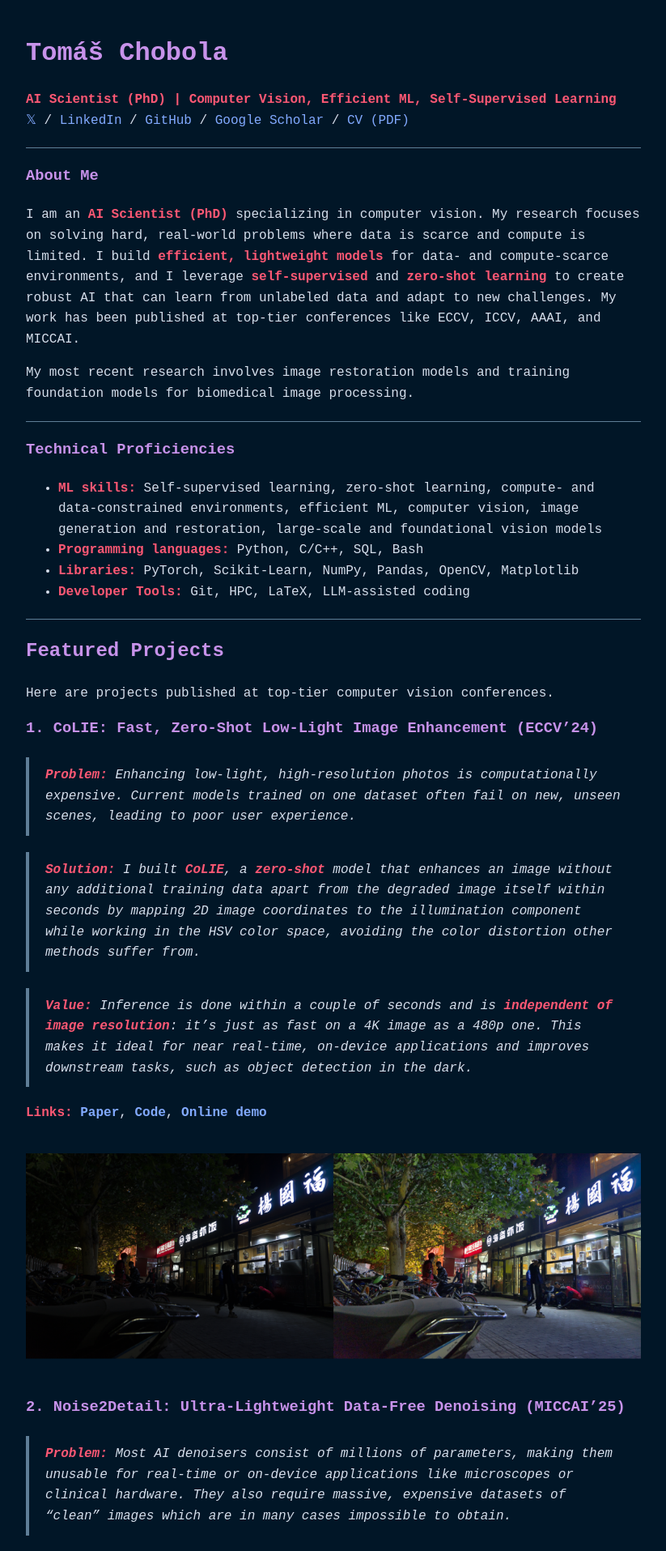
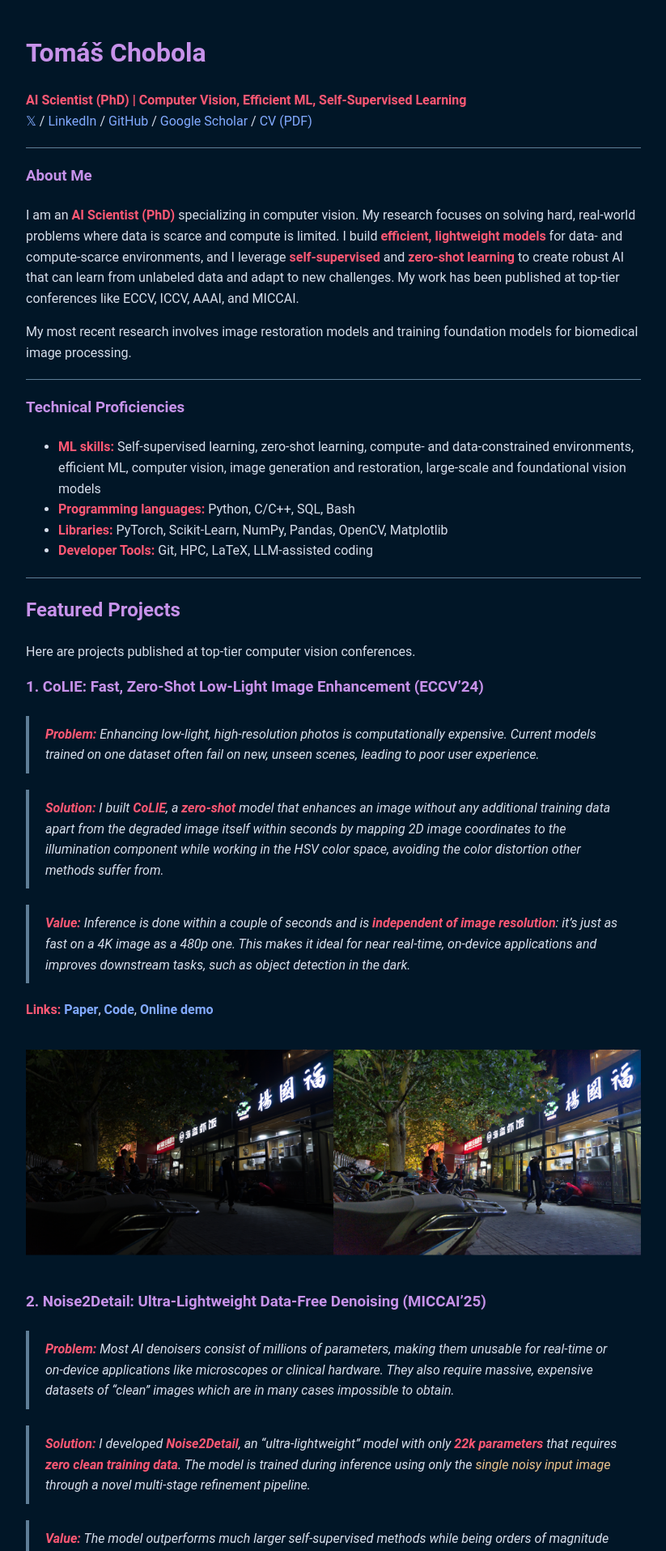
Before and after one commit to ctom2/chobola-ai, a Jekyll site: the page built from index.md, in a window 1280 px wide. Shown: the top 1915 px of the page at 81% size, without its empty margins (228-1051 px from the left). Built offline with Jekyll 4.4.1, drawn with Linux system fonts in a browser that asks for light colours; our own code applies the rules of GitHub Pages for plain Markdown files.

Commit message:
Update default.html

```diff
--- a/_layouts/default.html
+++ b/_layouts/default.html
@@ -16,7 +16,7 @@
 
         /* Body styles: Dark background, light text for IDE feel */
         body {
-            font-family: 'Courier New', monospace;  /* Monospace font for IDE authenticity; change back to 'Arial', sans-serif if preferred */
+            font-family: 'Roboto', monospace;  /* Monospace font for IDE authenticity; change back to 'Arial', sans-serif if preferred */
             font-size: 16px;  /* Base font size */
             line-height: 1.6;  /* Spacing between lines */
             color: #d6deeb;  /* Foreground text */
```
